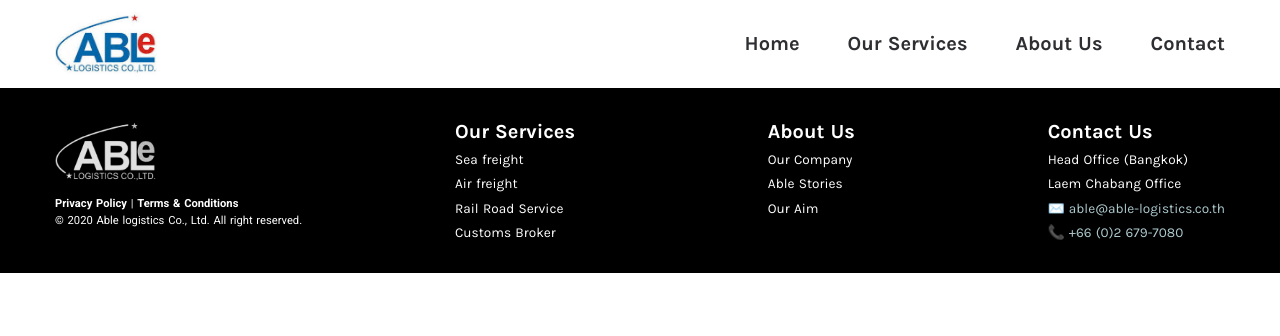
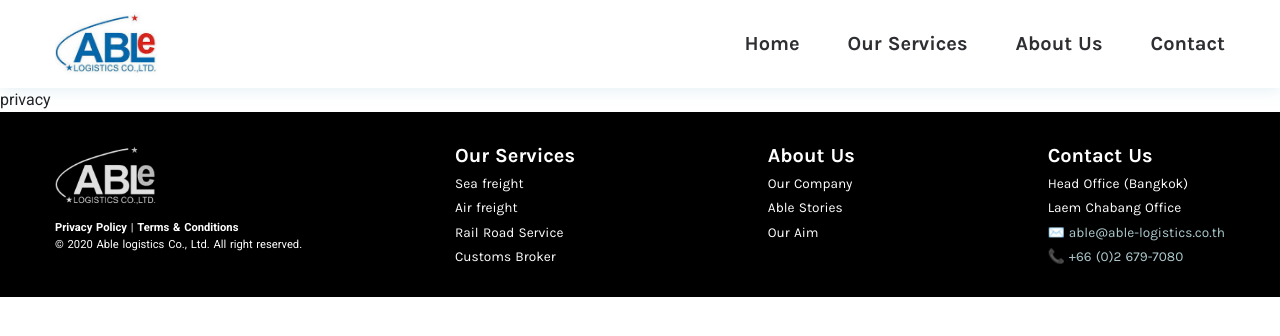
Before and after one commit to jennieramida/ablelogistics, a Nuxt app: page /privacy in a window 1280 px wide. Shown: the top 336 px of the page. Built offline with nearby package versions, Linux system fonts and the light colour scheme.

Commit message:
add terms

```diff
--- /dev/null
+++ b/pages/privacy.vue
@@ -0,0 +1,9 @@
+<template>
+  <div>privacy</div>
+</template>
+
+<script>
+export default {}
+</script>
+
+<style></style>
--- /dev/null
+++ b/pages/terms.vue
@@ -0,0 +1,9 @@
+<template>
+  <div>terms</div>
+</template>
+
+<script>
+export default {}
+</script>
+
+<style></style>
```
